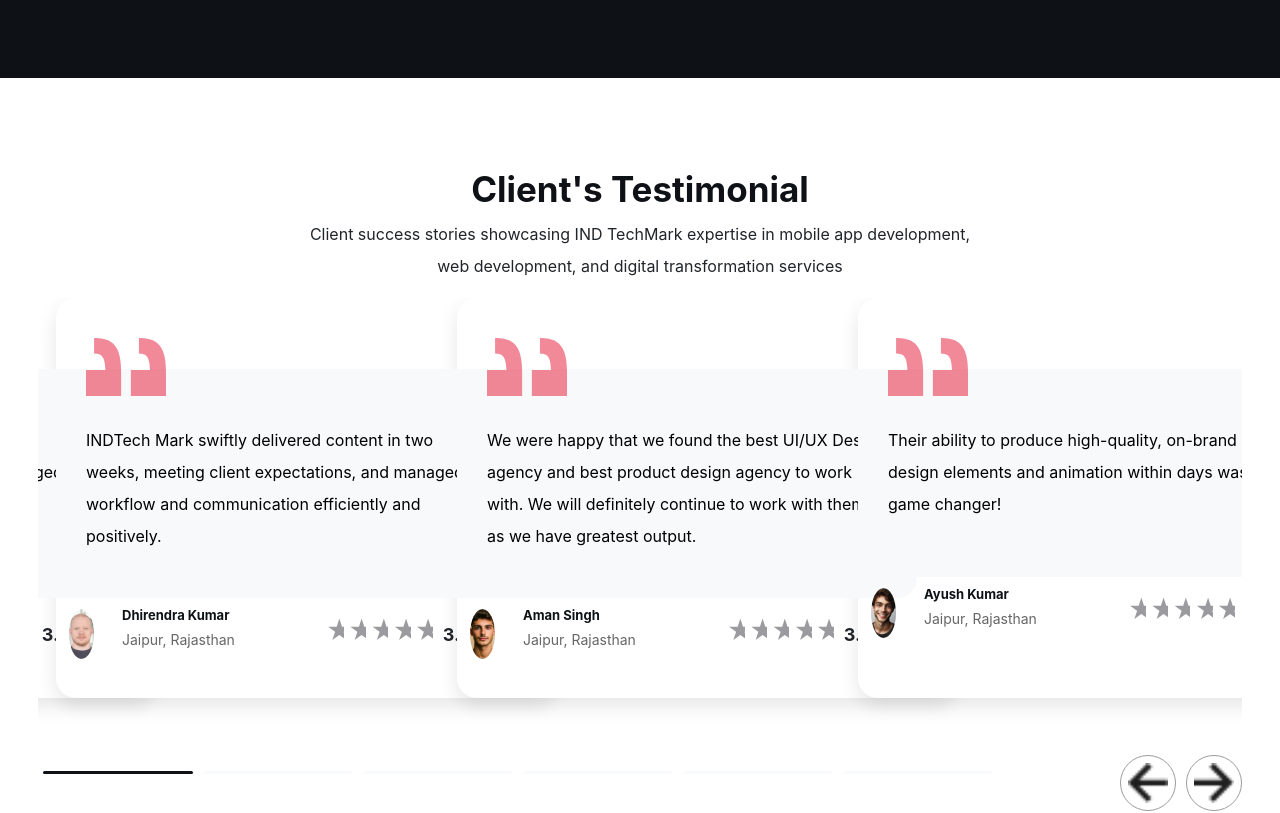
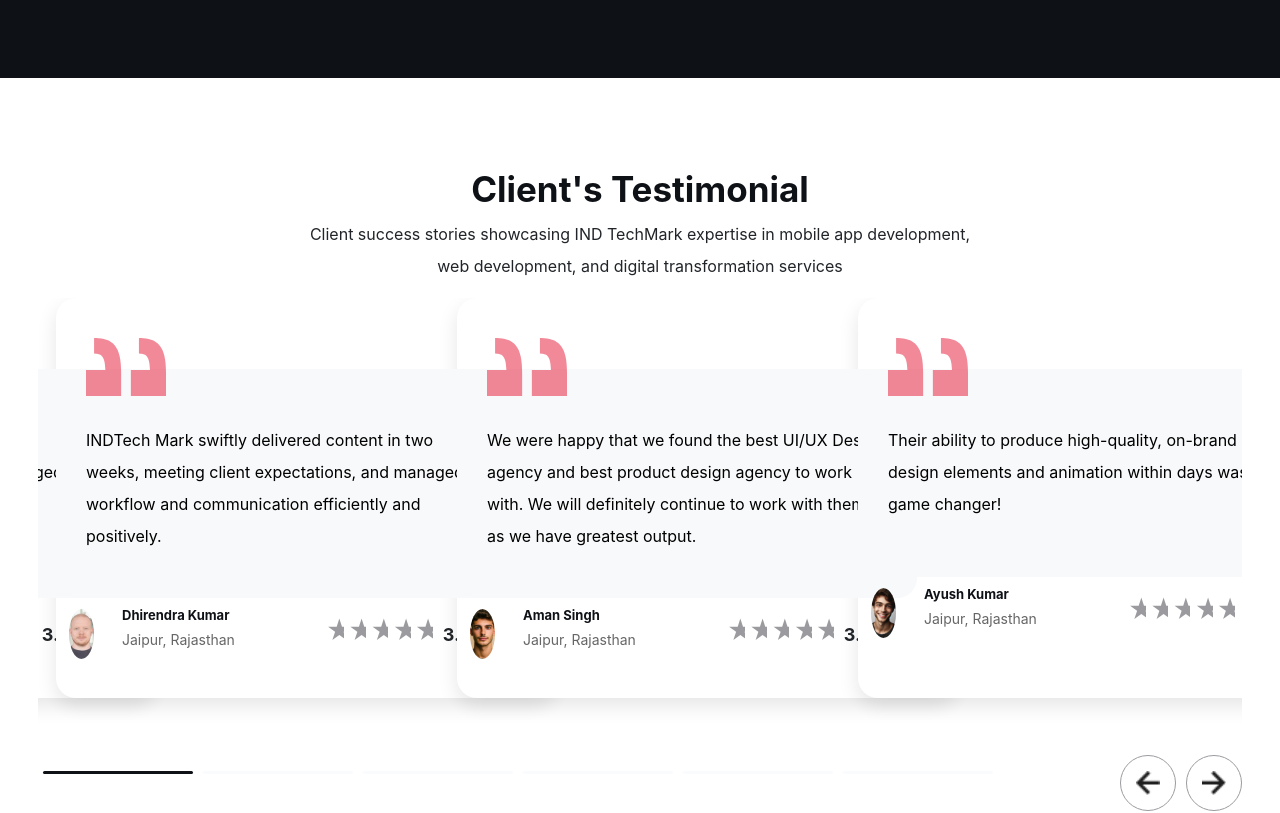
Before and after one commit to Avinash9608/INDTECH-FinancePage, a React (Vite) app: page / in a window 1280 px wide. Shown: the part 10175-10988 px from the top of the page. Built offline with nearby package versions, Linux system fonts and the light colour scheme.

Commit message:
Fixing the arrows

```diff
--- a/src/Components/TestimonialSection/TestimonialSection.css
+++ b/src/Components/TestimonialSection/TestimonialSection.css
@@ -53,8 +53,8 @@
 }
 
 .com-btn img {
-  width: 40px; /* Larger arrow size */
-  height: 40px;
+  width: 24px; /* Larger arrow size */
+  height: 24px;
 }
 
 /* Dots Navigation */
```
